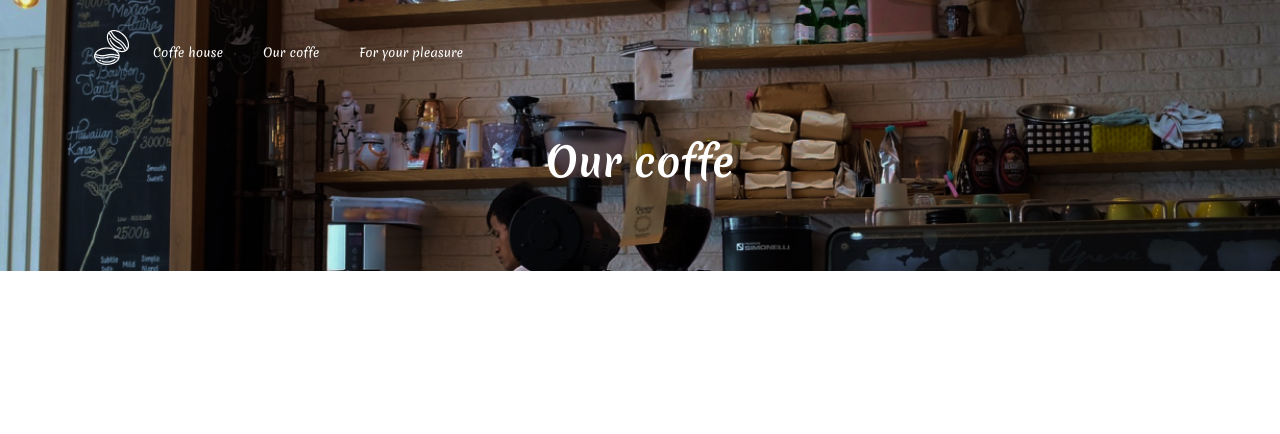
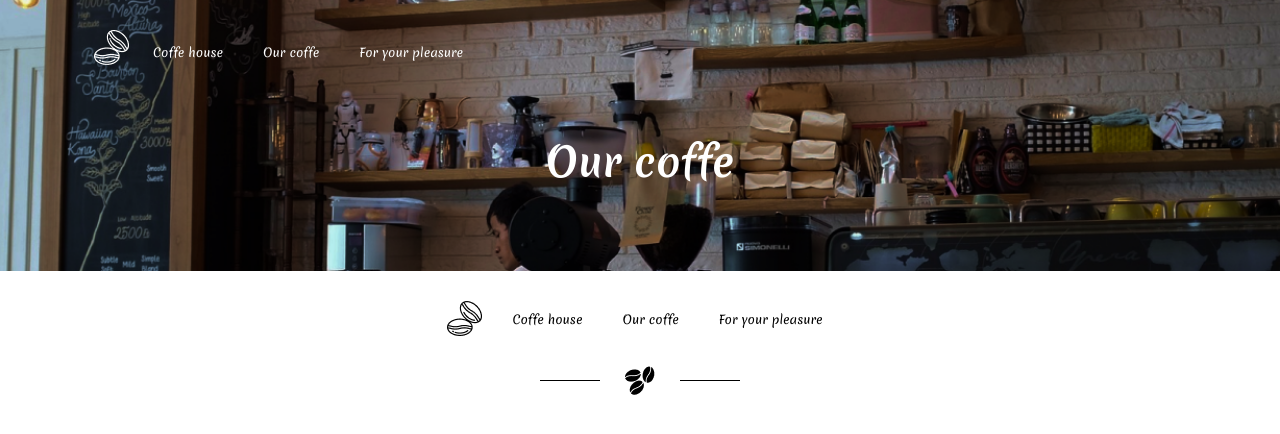
Before and after one commit to DmitryMass/Coffe-Shop-React, a React app: page /ourcoffe in a window 1280 px wide. Shown: the top 434 px of the page. Built offline with nearby package versions, Linux system fonts and the light colour scheme.

Commit message:
added footer

```diff
--- a/src/components/second-page/OurCoffe.js
+++ b/src/components/second-page/OurCoffe.js
@@ -1,4 +1,5 @@
 import React from 'react';
+import Footer from '../Footer';
 import HeaderMenu from '../MenuHeader';
 //
 //
@@ -11,6 +12,7 @@ const ourCoffeBgc = {
 
 const OurCoffe = () => {
   return (
+    <div className="wrapper">
       <header className="header" style={ourCoffeBgc}>
         <div className="container__header">
           <HeaderMenu />
@@ -19,6 +21,8 @@ const OurCoffe = () => {
           </div>
         </div>
       </header>
+      <Footer />
+    </div>
   );
 };
 
--- a/src/components/third-page/MyPleasure.js
+++ b/src/components/third-page/MyPleasure.js
@@ -1,4 +1,5 @@
 import React from 'react';
+import Footer from '../Footer';
 import HeaderMenu from '../MenuHeader';
 
 const forPleasure = {
@@ -9,6 +10,7 @@ const forPleasure = {
 };
 const MyPleasure = () => {
   return (
+    <div className="wrapper">
       <header className="header" style={forPleasure}>
         <div className="container__header">
           <HeaderMenu />
@@ -17,6 +19,8 @@ const MyPleasure = () => {
           </div>
         </div>
       </header>
+      <Footer />
+    </div>
   );
 };
 
```
Lines whose indentation alone changed are shown as unchanged.
